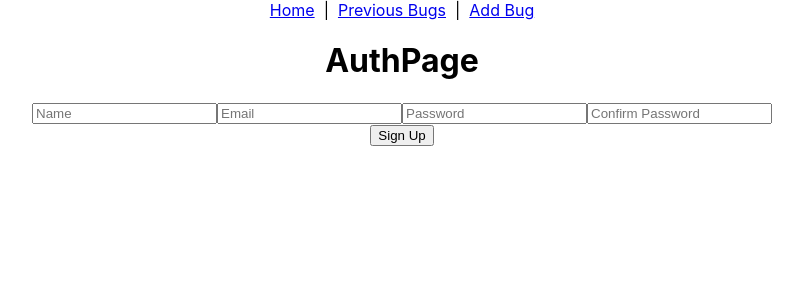
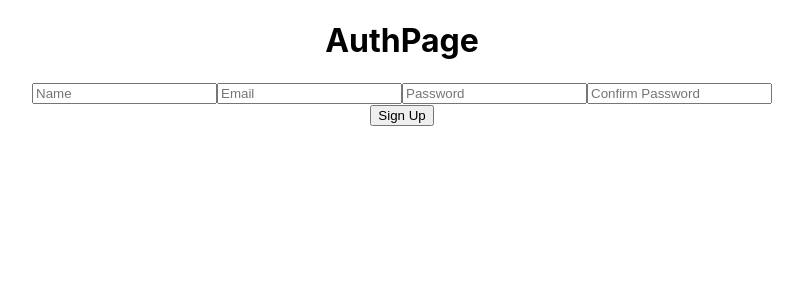
Before and after one commit to kamsinghGA/BugTracker2, a React (Create React App) app: page /bugs in a window 1280 px wide. Shown: the top 300 px of the page, without its empty margins (238-1041 px from the left). Built offline with nearby package versions, Linux system fonts and the light colour scheme.

Commit message:
edited some routes in the App.jsx components

```diff
--- a/src/pages/App/App.jsx
+++ b/src/pages/App/App.jsx
@@ -7,8 +7,18 @@ export default function App() {
   const [user, setUser] = useState(null);
   return (
     <main className="App">
-      <NavBar />
-      <AuthPage />
+      { user ?
+        <>
+          <NavBar />
+          <Routes>
+            {/* Route components in here */}
+            <Route path='/bugs/new' element={<NewBugPahe />}/>
+            <Route path='/bugs' element={<BugHistoryPage />}/>
+          </Routes>
+        </>
+        :
+        <AuthPage />
+      }
     </main>
   );
 }
```
